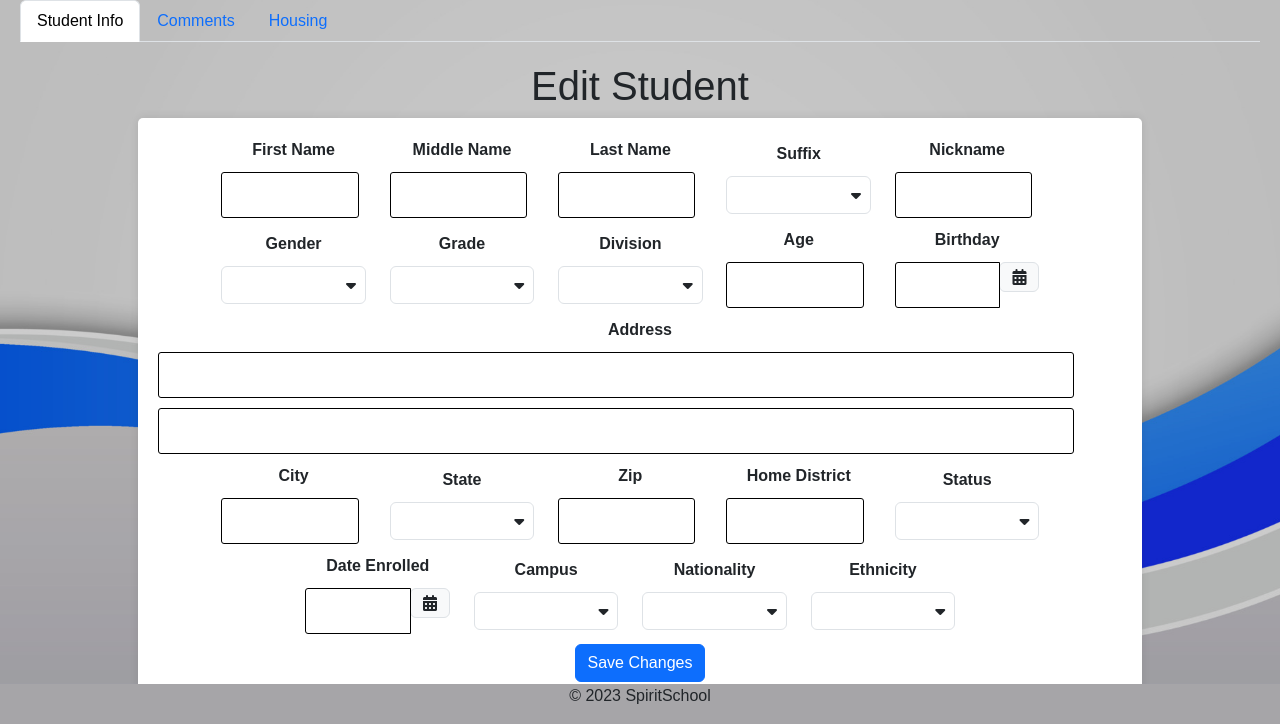
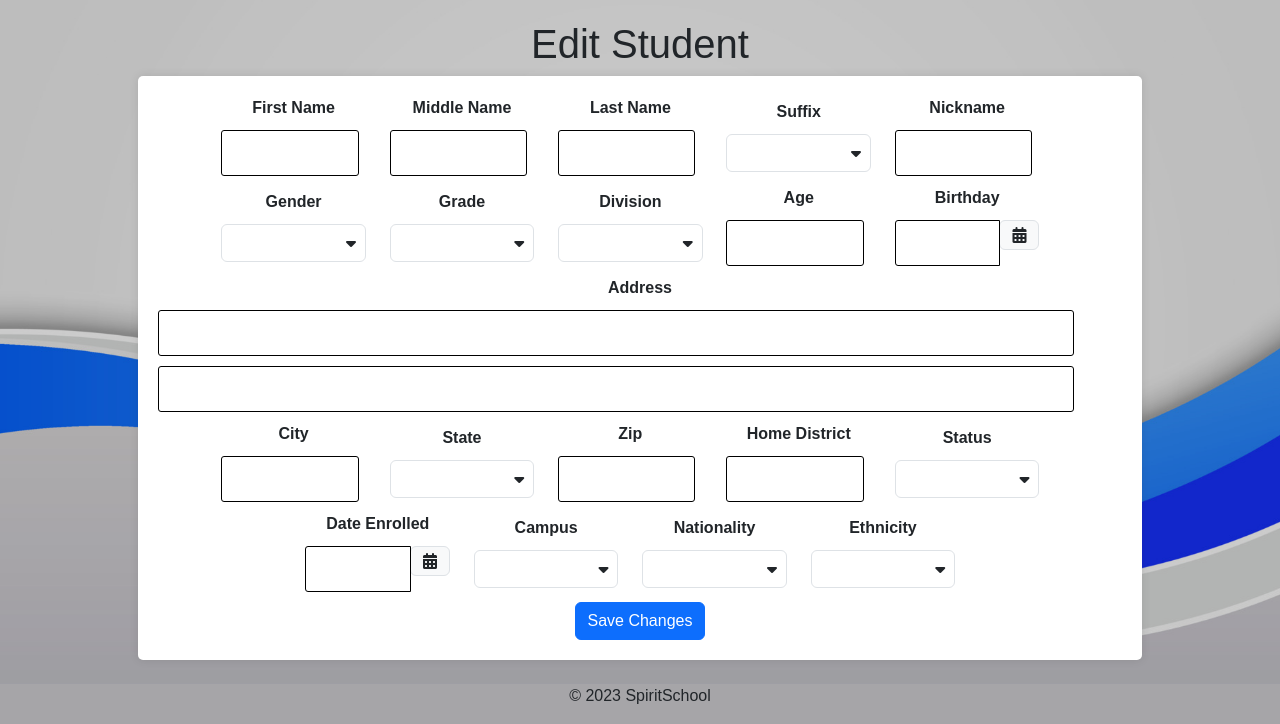
Before and after one commit to taholmes160/school4, a Flask app: template app/templates/students/edit_student.html in a window 1280 px wide. Shown: the part 76-800 px from the top of the page. Run offline with Flask 3, Linux system fonts and the light colour scheme; the template is opened without the code that fills it, so the values that code supplies are empty; some libraries are stand-ins or nearby versions.

Commit message:
Remove unnecessary code and comments from edit_student.html template

```diff
--- a/app/templates/students/edit_student.html
+++ b/app/templates/students/edit_student.html
@@ -23,21 +23,6 @@
             });
         });
     </script>
-
-    <!-- Add the tab bar -->
-    <ul class="nav nav-tabs">
-        <li class="nav-item">
-            <a class="nav-link active" id="student-info-tab" data-toggle="tab" href="#student-info" role="tab" aria-controls="student-info" aria-selected="true">Student Info</a>
-        </li>
-        <li class="nav-item">
-            <a class="nav-link" id="comments-tab" data-toggle="tab" href="#comments" role="tab" aria-controls="comments" aria-selected="false">Comments</a>
-        </li>
-        <li class="nav-item">
-            <a class="nav-link" id="housing-tab" data-toggle="tab" href="#housing" role="tab" aria-controls="housing" aria-selected="false">Housing</a>
-        </li>
-        <!-- Add more tabs as needed -->
-    </ul>
-
     <!-- Add the tab content -->
     <div class="tab-content">
         <div class="tab-pane fade show active" id="student-info" role="tabpanel" aria-labelledby="student-info-tab">
@@ -227,84 +212,8 @@
                     </div>
                 </div>
             {% endfor %}
-
-            <form class="form-wide" method="POST" action="{{ url_for('students.add_comment', student_id=student.student_id) }}">
-                <input type="hidden" name="csrf_token" value="{{ csrf_token() }}">
-
-                <div class="form-group">
-                    <label for="comment_text">Comment Text</label>
-                    <textarea class="form-control" id="comment_text" name="comment_text" rows="5"></textarea>
-                </div>
-                <div class="form-row">
-                    <div class="form-group input-container-15">
-                        <label for="comment_by">Comment By</label>
-                        <input type="text" class="form-control" id="comment_by" name="comment_by">
-                    </div>
-                    <div class="form-group input-container-15">
-                        <label for="comment_date">Comment Date</label>
-                        <input type="text" class="form-control datepicker" id="comment_date" name="comment_date">
-                    </div>
-                    <div class="form-group input-container-15">
-                        <label for="comment_level">Comment Level</label>
-                        <select class="form-control" id="comment_level" name="comment_level">
-                            <option value="Administration">Administration</option>
-                            <option value="Discipline">Discipline</option>
-                            <option value="Counseling">Counseling</option>
-                            <option value="Guidance">Guidance</option>
-                            <option value="Medical">Medical</option>
-                            <option value="Faculty">Faculty</option>
-                            <option value="Staff">Staff</option>
-                            <option value="Office">Office</option>
-                        </select>
-                    </div>
-                    <button type="submit" class="btn btn-primary">Save Comments</button>
-                </div>
-            </form>
-        </div>
-        <div class="tab-pane fade" id="housing" role="tabpanel" aria-labelledby="housing-tab">
-            <h2>Housing</h2>
-            <form method="POST" action="{{ url_for('students.assign_housing', student_id=student.student_id) }}">
-                <div class="form-group input-container-15">
-                    <label for="dorm">Dormitory:</label>
-                    <div class="custom-select-icon">
-                        <select class="form-control" id="dorm" name="dorm_id">
-                            {% for dorm in dorms %}
-                            <option value="{{ dorm.dorm_id }}">{{ dorm.dorm_name }}</option>
-                            {% endfor %}
-                        </select>
-                        <i class="fas fa-caret-down"></i>
-                    </div>
-                </div>
-                <div>
-                    <label for="room">Room:</label>
-                    <div class="custom-select-icon">
-                        <select class="form-control" id="room" name="room_id">
-                            {% for room in rooms %}
-                            <option value="{{ room.droom_id }}">{{ room.droom_number }}</option>
-                            {% endfor %}
-                        </select>
-                        <i class="fas fa-caret-down"></i>
-                    </div>
-                </div>
-                <button type="submit" class="btn btn-primary">Assign Housing</button>
-            </form>
-            <div class="roommates">
-                <h3>Roommates:</h3>
-                {% if roommates %}
-                    <ul>
-                        {% for roommate in roommates %}
-                            <li>{{ roommate.student_fname }} {{ roommate.student_lname }}</li>
-                        {% endfor %}
-                    </ul>
-                {% else %}
-                    <p>No roommates assigned.</p>
-                {% endif %}
-            </div>
-        </div>
         </div>
 
-
-        <!-- Add more tab panes as needed -->
     </div>
     <script src="https://cdnjs.cloudflare.com/ajax/libs/bootstrap-datepicker/1.9.0/js/bootstrap-datepicker.min.js"></script>
     <script>
```
